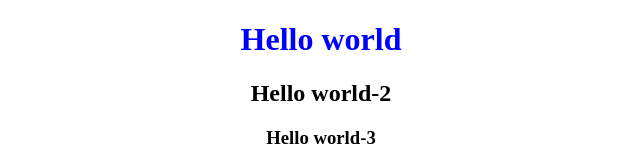
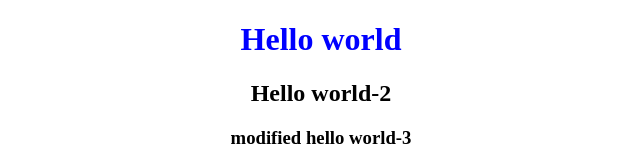
Before and after one commit to RK-012345/test-git, a plain HTML site: page index.html in a window 1280 px wide. Shown: the top 165 px of the page, without its empty margins (319-959 px from the left). Drawn offline with Linux system fonts and the light colour scheme.

Commit message:
modified h3

```diff
--- a/index.html
+++ b/index.html
@@ -9,7 +9,7 @@
 	<body>
 		<h1>Hello world</h1>
 		<h2>Hello world-2</h2>
-		<h3>Hello world-3</h3>
+		<h3>modified hello world-3</h3>
 		<img src="img/helloworld.png" width="300" height="200" alt="Sample Image" />
 	</body>
 </html>
```
